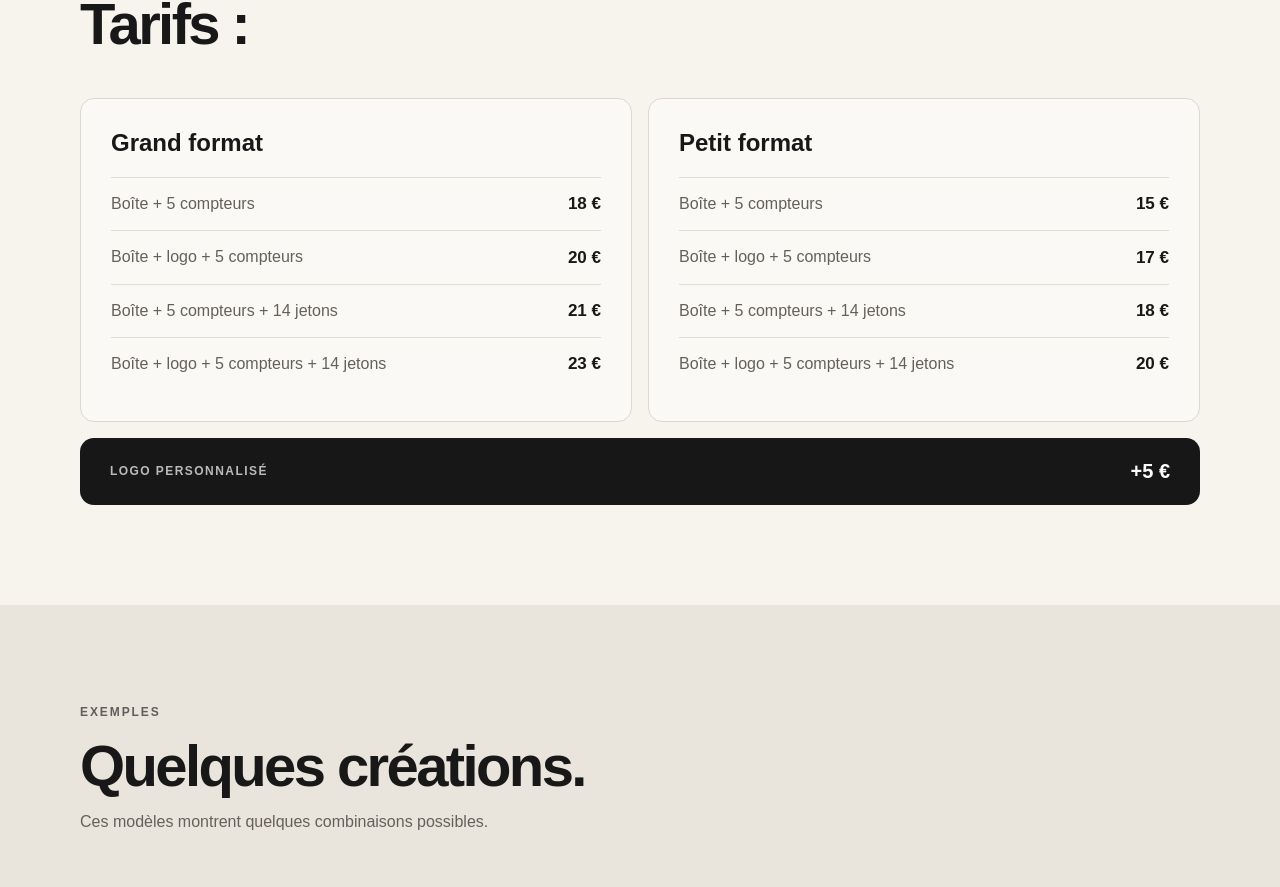
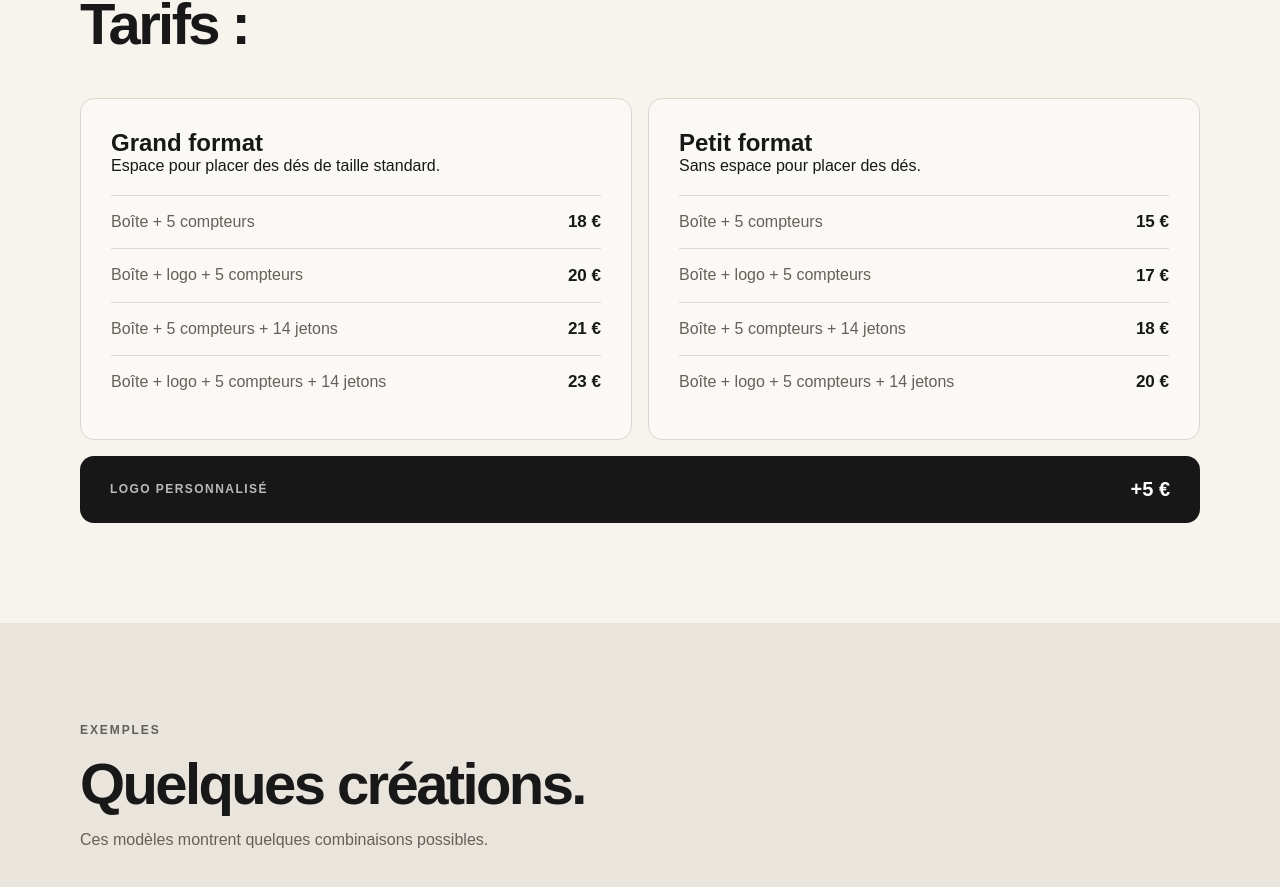
Before and after one commit to benbassignot-byte/Site-OPTCG, a Next.js app: page / in a window 1280 px wide. Shown: the part 1681-2568 px from the top of the page. Built offline with nearby package versions, Linux system fonts and the light colour scheme.

Commit message:
Précise la différence entre les formats

```diff
--- a/app/page.tsx
+++ b/app/page.tsx
@@ -96,6 +96,7 @@ export default function Home() {
             <div className="price-card">
               <div className="price-card-heading">
                 <h3>Grand format</h3>
+                <p>Espace pour placer des dés de taille standard.</p>
               </div>
               <div className="price-list">
                 <div><span>Boîte + 5 compteurs</span><strong>18 €</strong></div>
@@ -108,6 +109,7 @@ export default function Home() {
             <div className="price-card">
               <div className="price-card-heading">
                 <h3>Petit format</h3>
+                <p>Sans espace pour placer des dés.</p>
               </div>
               <div className="price-list">
                 <div><span>Boîte + 5 compteurs</span><strong>15 €</strong></div>
```
